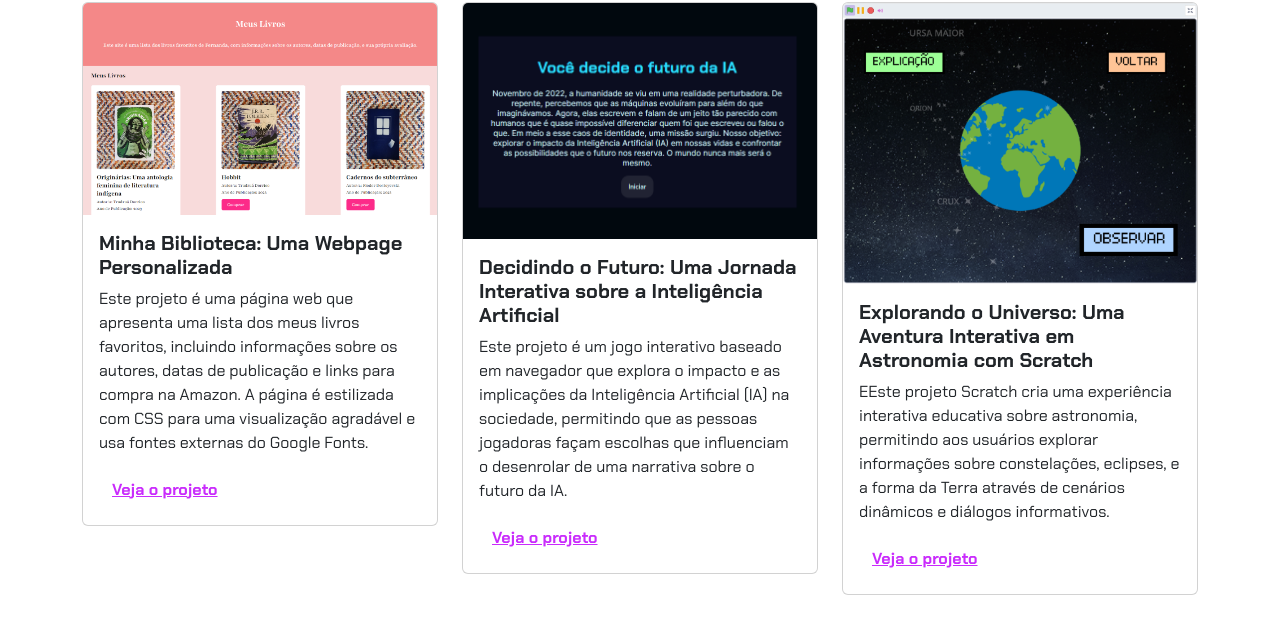
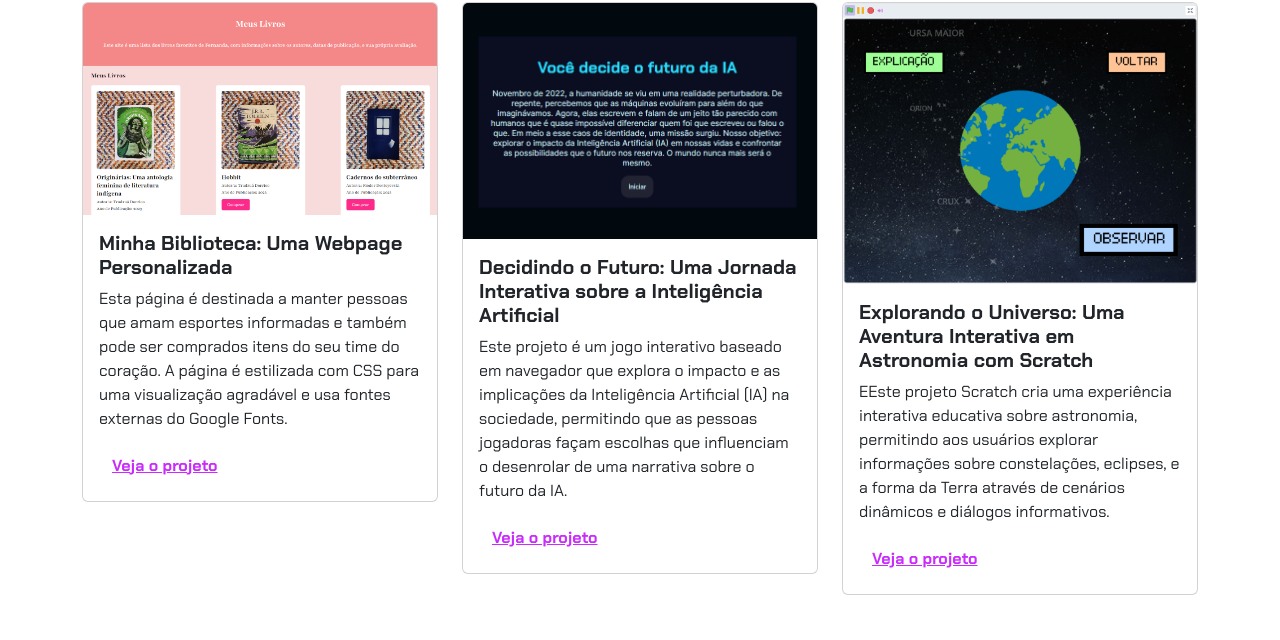
Before and after one commit to Pedrinf7/trabalho-do-avatar-, a plain HTML site: page index.html in a window 1280 px wide. Shown: the part 838-1478 px from the top of the page. Drawn offline with nearby package versions, Linux system fonts and the light colour scheme.

Commit message:
Add files via upload

```diff
--- a/index.html
+++ b/index.html
@@ -40,9 +40,8 @@
                     <img src="img/projeto-1.png" class="card-img-top" alt="Imagem do projeto de biblioteca virtual">
                     <div class="card-body">
                         <h5 class="card-title">Minha Biblioteca: Uma Webpage Personalizada</h5>
-                        <p class="card-text">Este projeto é uma página web que apresenta uma lista dos meus livros
-                            favoritos, incluindo informações sobre os autores, datas de publicação e links para compra
-                            na Amazon. A página é estilizada com CSS para uma visualização agradável e usa fontes
+                        <p class="card-text">Esta página é destinada a manter pessoas que amam esportes informadas e também pode ser comprados itens do seu time do coração. A página é estilizada com
+                            CSS para uma visualização agradável e usa fontes
                             externas do Google Fonts.
                         </p>
                         <button type="button" class="btn btn-link" data-bs-toggle="modal" data-bs-target="#modal1">Veja
@@ -194,7 +193,7 @@
                         diálogos informativos. Por exemplo, ao clicar em determinados atores, os usuários podem
                         "receber" uma prova, o que leva a uma mudança de cenário e a exibição de informações
                         relevantes ou a visualização de uma constelação específica.</p>
-                    <p>A importância das ferramentas utilizadas, como os blocos de código visual do Scratch,
+                    <phttps://github.com/Pedrinf7/perguntas.git>A importância das ferramentas utilizadas, como os blocos de código visual do Scratch,
                         reside na sua acessibilidade e na capacidade de engajar aprendizes de diferentes idades
                         no pensamento computacional e na exploração de conceitos científicos de forma
                         interativa. O uso de cenários, movimentos, e diálogos dinâmicos ajuda a criar uma
```
